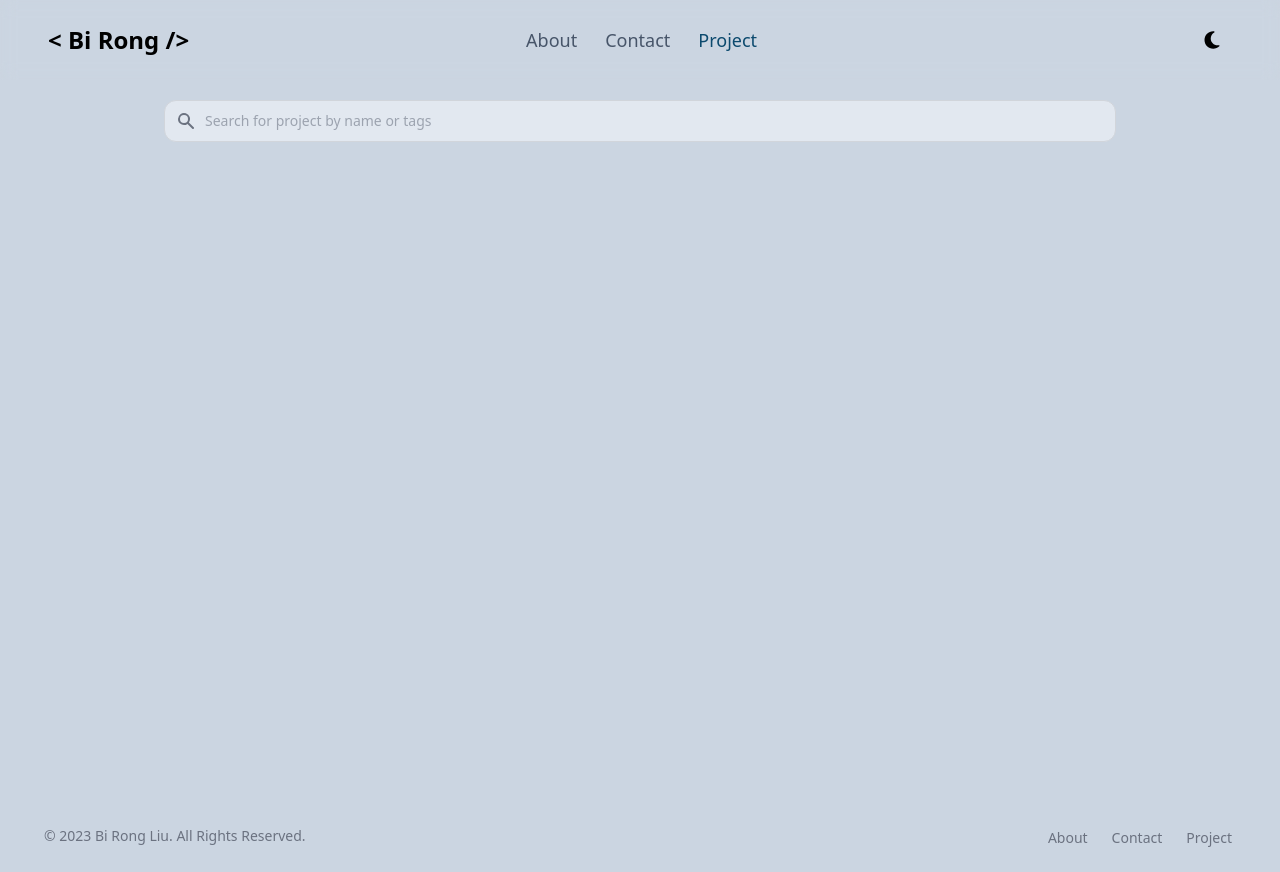
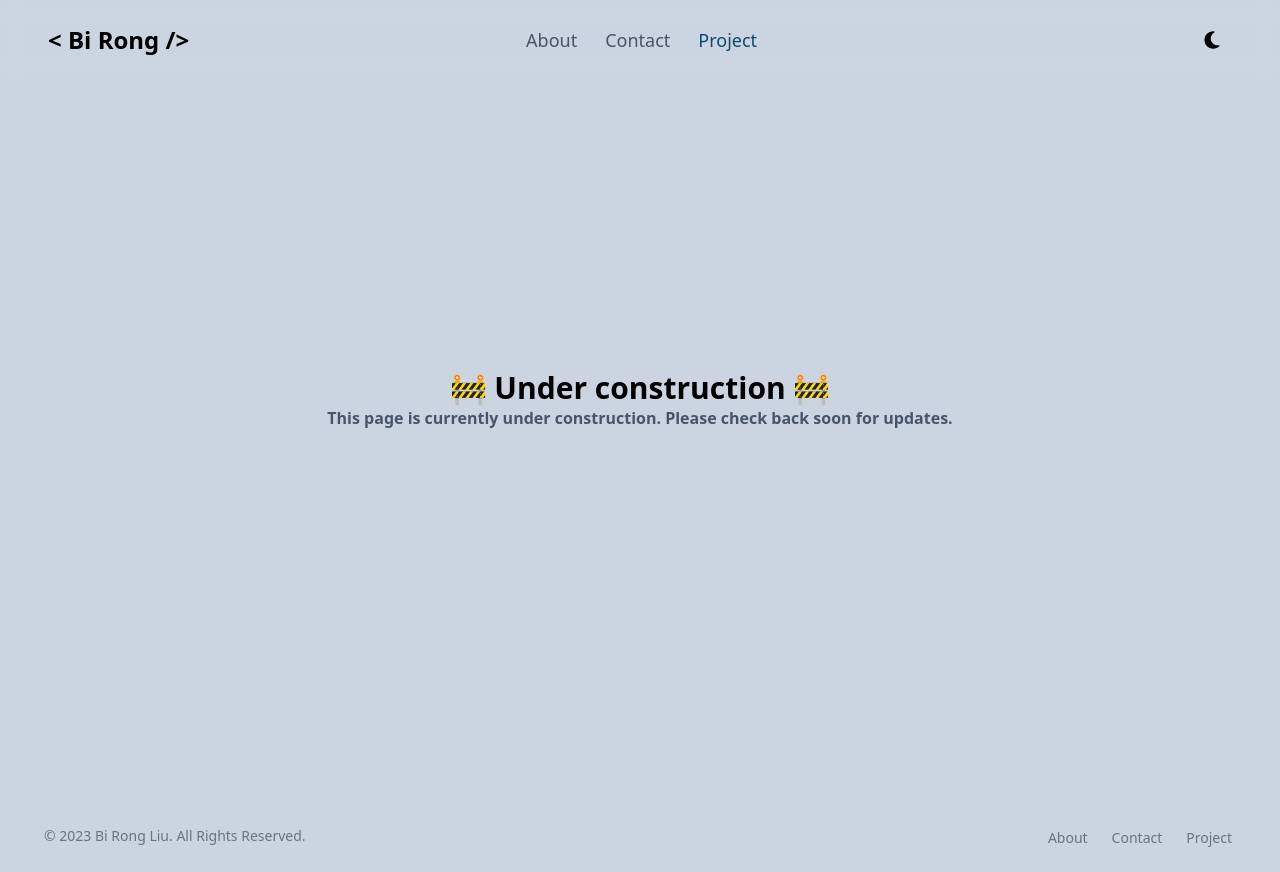
Before and after one commit to birongliu/portfolio, a React (Create React App) app: page /project in a window 1280 px wide. Built offline with nearby package versions, Linux system fonts and the light colour scheme; no server answers.

Commit message:
redo project page

```diff
--- a/src/components/Project/Project.tsx
+++ b/src/components/Project/Project.tsx
@@ -1,129 +1,8 @@
-import React, { useState } from "react";
-import { useQuery } from "react-query";
-import Utils from "../../utils/Utils";
-import Card from "./Card";
-import {
-	CardDataOptions,
-	GithubCardMetaData,
-	GithubRepoResultOptions,
-} from "../../utils/Types";
-import NotFound from "./NotFound";
-
-const resolver = (
-	data: GithubRepoResultOptions[],
-): CardDataOptions<GithubCardMetaData>[] => {
-	return data.map((project) => ({
-		...project,
-		image: project.image.url,
-		title: project.name,
-		metadata: {
-			createdAt: project.createdAt,
-			language: project.language,
-                        updatedAt: project.updatedAt
-		},
-	}));
-};
-
-interface SearchBaseOptions<T extends boolean> {
-	isError: T;
-	query: string;
-}
-
-export interface SearchFailureResult<T extends boolean = true>
-	extends SearchBaseOptions<T> {
-	isError: T;
-	error: string;
-}
-
-export interface SearchSuccessResult<T extends boolean = false>
-	extends SearchBaseOptions<T> {
-	isError: T;
-	result: CardDataOptions<GithubCardMetaData>[];
-}
+import React from 'react'
+import UnderConstruction from '../common/UnderConstruction'
 
 export default function Project() {
-	const { data } = useQuery("fetchRepo", {
-		queryFn: Utils.getGithubRepo,
-	});
-	const [search, setSearch] = useState<
-		SearchFailureResult | SearchSuccessResult
-	>({
-		isError: false,
-		result: [],
-		query: "",
-	});
-	function handleOnChange(event: React.ChangeEvent<HTMLInputElement>) {
-		if (!event.defaultPrevented) event.preventDefault();
-		if(!event.target.value.length) return setSearch({isError: false, query: "", result: resolver(data ?? [])})
-		return setSearch((prev) => {
-			if(!prev.isError && !prev.result.length) return { query: event.target.value, result: resolver(data ?? []), isError: false }
-			return {...prev, query: event.target.value, };
-		});
-	}
-	function handleOnSubmit(event: React.FormEvent<HTMLFormElement>) {
-		if (!event.defaultPrevented) event.preventDefault();
-		const findQuery =
-			(data &&
-				data.filter(
-					(project) =>
-						project.name.toLowerCase() === search.query.toLowerCase() || project.topics.some(topic => topic.toLowerCase() === search.query.toLowerCase()),
-				)) ??
-			[];
-		return findQuery.length
-			? setSearch({ ...search, result: resolver(findQuery), isError: false })
-			: setSearch({ ...search, isError: true, error: search.query });
-	}
-	return (
-		<main
-		onScroll={() => (document.activeElement as HTMLElement).blur()}
-		className="px-9 max-w-5xl mx-3 md:min-w-min lg:mx-auto min-h-screen py-20">
-			<form
-				onSubmit={handleOnSubmit}
-				id="searchForm"
-				className="flex items-center mt-5"
-			>
-				<label htmlFor="simple-search" className="sr-only">
-					Search
-				</label>
-				<div className="relative w-full">
-					<div className="absolute inset-y-0 left-0 flex items-center pl-3 pointer-events-none">
-						<svg
-							aria-hidden="true"
-							className="w-5 h-5 text-gray-500 dark:text-gray-500"
-							fill="currentColor"
-							viewBox="0 0 20 20"
-							xmlns="http://www.w3.org/2000/svg"
-						>
-							<path
-								fillRule="evenodd"
-								d="M8 4a4 4 0 100 8 4 4 0 000-8zM2 8a6 6 0 1110.89 3.476l4.817 4.817a1 1 0 01-1.414 1.414l-4.816-4.816A6 6 0 012 8z"
-								clipRule="evenodd"
-							></path>
-						</svg>
-					</div>
-					<input
-						type="search"
-						onFocus={(e) => e.preventDefault()}
-						onInvalid={(e) =>
-							e.currentTarget.validity.valueMissing
-								? e.currentTarget.setCustomValidity(
-										"Please provide a search term",
-								  )
-								: e.currentTarget.setCustomValidity("")
-						}
-						id="simple-search"
-						onChange={handleOnChange}
-						className="dark:text-white rounded-xl bg-slate-200 border border-gray-300 text-gray-900 text-sm  focus:ring-blue-500 focus:border-blue-500 block w-full pl-10 p-2.5  dark:bg-gray-700 dark:border-gray-600 dark:placeholder-gray-400 dark:focus:ring-blue-500 dark:focus:border-blue-500"
-						placeholder="Search for project by name or tags"
-						required
-					/>
-				</div>
-			</form>
-			{!search.isError ? (
-				data && <Card data={search.query.length ? search.result : resolver(data)} />
-			) : (
-				<NotFound errorMessage={search.error} />
-			)}
-		</main>
-	);
+  return (
+	 <UnderConstruction />
+  )
 }
```
Also changed, not shown: src/images/LinkedIn.png (deleted), src/images/github-mark-white.png (deleted).
